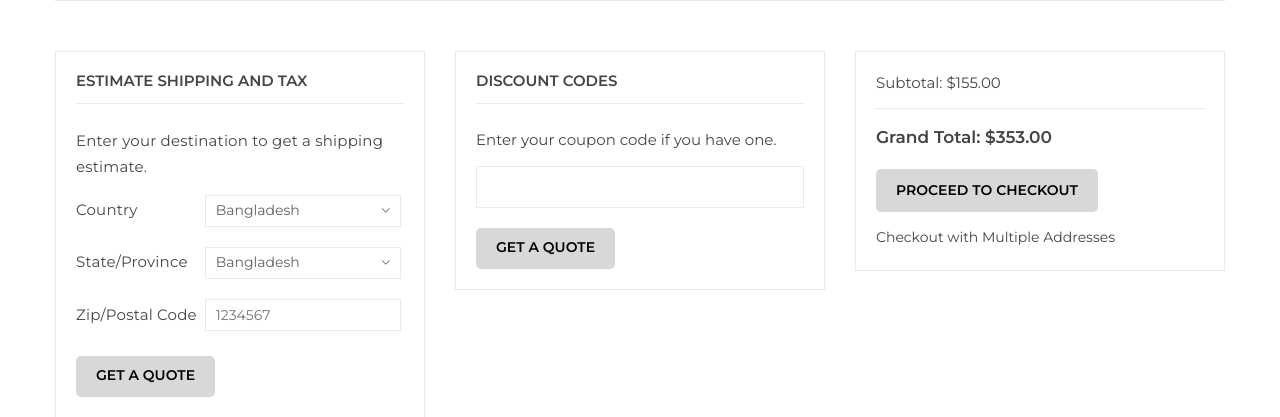
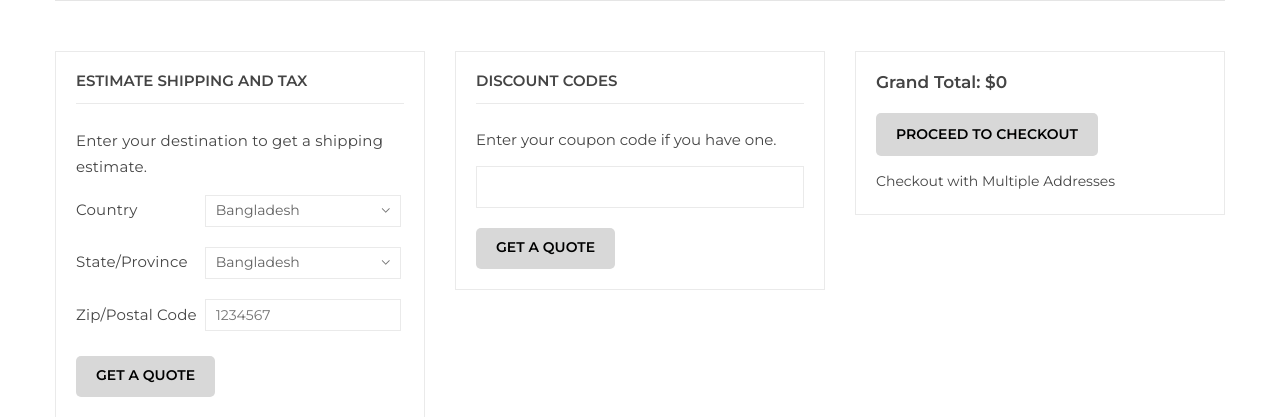
Before and after one commit to Crekan/marten, a Django app: page /food/cart/ in a window 1280 px wide. Shown: the part 752-1169 px from the top of the page. Run offline with Django 4.2, Linux system fonts and the light colour scheme; data that the repository does not hold is empty; some libraries are stand-ins or nearby versions.

Commit message:
add total sum

```diff
--- a/food/models.py
+++ b/food/models.py
@@ -62,11 +62,18 @@ class Comment(models.Model):
         return f'{self.user}'
 
 
+class BasketQuerySet(models.QuerySet):
+    def total_sum(self):
+        return sum(basket.sum() for basket in self)
+
+
 class Basket(models.Model):
     user = models.ForeignKey(User, on_delete=models.CASCADE, verbose_name='User')
     product = models.ForeignKey(Products, on_delete=models.CASCADE, verbose_name='Product')
     quantity = models.PositiveIntegerField(default=0, verbose_name='Quantity')
     created_timestamp = models.DateTimeField(auto_now_add=True, verbose_name='')
+
+    objects = BasketQuerySet.as_manager()
 
     def __str__(self):
         return f'Basket for {self.user.username} | Product {self.product.title}'
--- a/food/templates/food/cart.html
+++ b/food/templates/food/cart.html
@@ -131,8 +131,7 @@
                         </div>
                         <div class="col-lg-4 col-md-12">
                             <div class="grand-totall">
-                                <span>Subtotal:   $155.00</span>
-                                <h5>Grand Total: $353.00</h5>
+                                <h5>Grand Total: ${{ baskets.total_sum }}</h5>
                                 <a href="#">Proceed To Checkout</a>
                                 <p>Checkout with Multiple Addresses</p>
                             </div>
```
